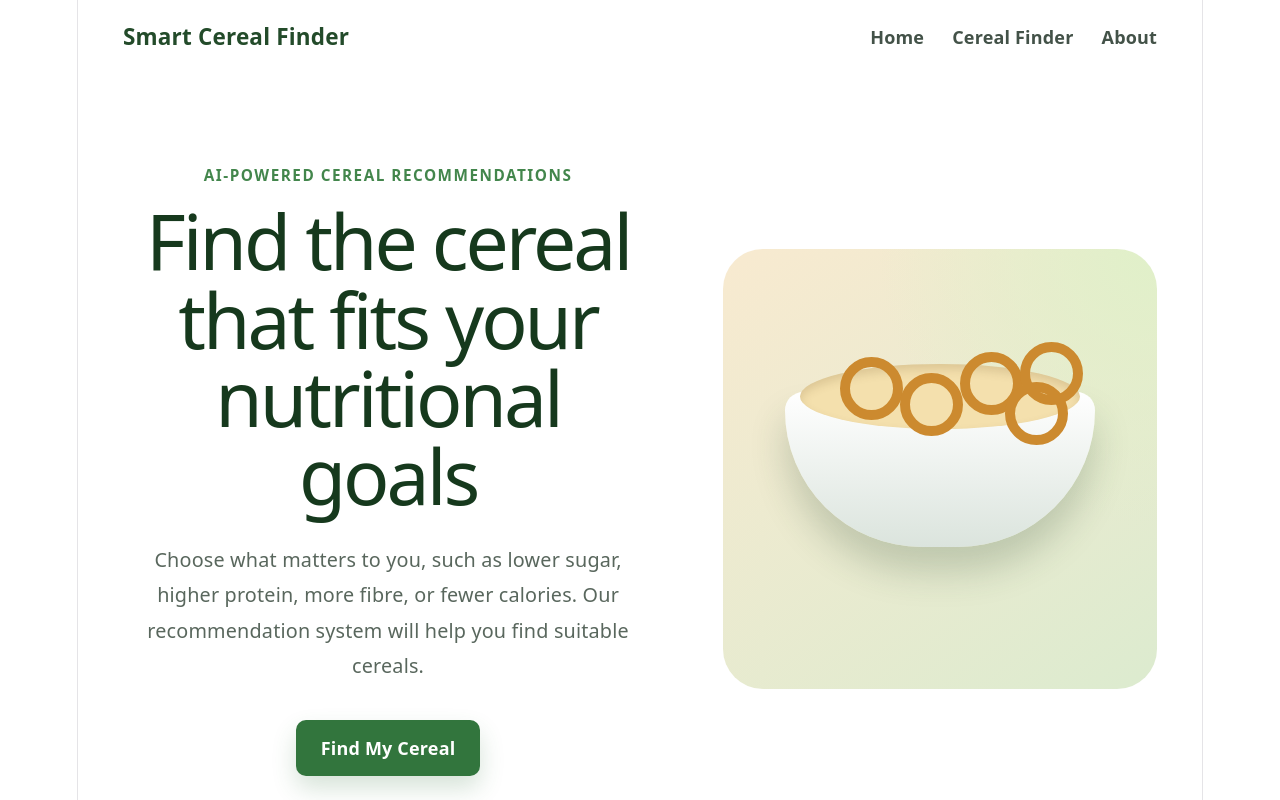
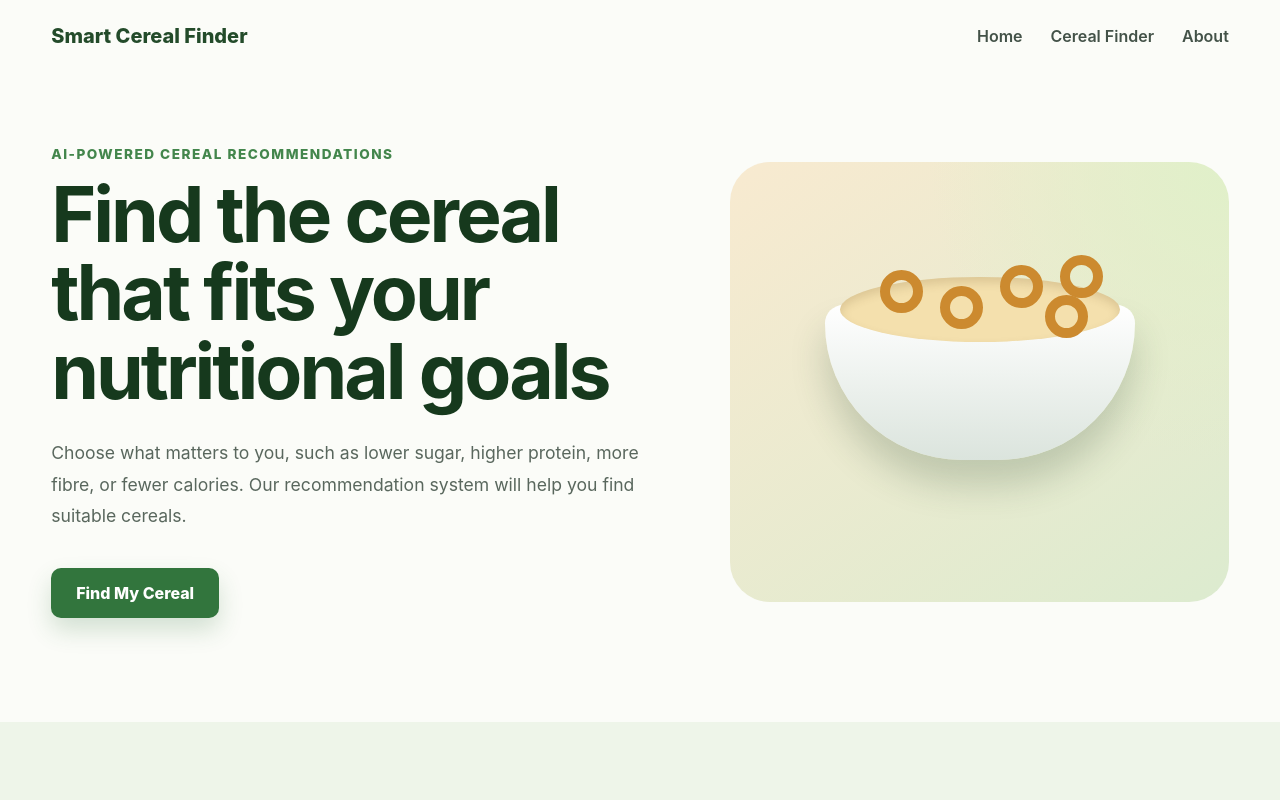
Before and after one commit to Meph1l/Cereal-Nutritional-Recommender, a React app in the folder frontend/: page / in a window 1280 px wide. Shown: the top 800 px of the page. Built offline with nearby package versions, Linux system fonts and the light colour scheme; the HTML template or start-up script is replaced by a standard one.

Commit message:
Update index.css

```diff
--- a/frontend/src/index.css
+++ b/frontend/src/index.css
@@ -1,111 +1,33 @@
-:root {
-  --text: #6b6375;
-  --text-h: #08060d;
-  --bg: #fff;
-  --border: #e5e4e7;
-  --code-bg: #f4f3ec;
-  --accent: #aa3bff;
-  --accent-bg: rgba(170, 59, 255, 0.1);
-  --accent-border: rgba(170, 59, 255, 0.5);
-  --social-bg: rgba(244, 243, 236, 0.5);
-  --shadow:
-    rgba(0, 0, 0, 0.1) 0 10px 15px -3px, rgba(0, 0, 0, 0.05) 0 4px 6px -2px;
-
-  --sans: system-ui, 'Segoe UI', Roboto, sans-serif;
-  --heading: system-ui, 'Segoe UI', Roboto, sans-serif;
-  --mono: ui-monospace, Consolas, monospace;
-
-  font: 18px/145% var(--sans);
-  letter-spacing: 0.18px;
-  color-scheme: light dark;
-  color: var(--text);
-  background: var(--bg);
-  font-synthesis: none;
-  text-rendering: optimizeLegibility;
-  -webkit-font-smoothing: antialiased;
-  -moz-osx-font-smoothing: grayscale;
-
-  @media (max-width: 1024px) {
-    font-size: 16px;
-  }
+/* Global browser reset */
+* {
+  box-sizing: border-box;
 }
 
-@media (prefers-color-scheme: dark) {
-  :root {
-    --text: #9ca3af;
-    --text-h: #f3f4f6;
-    --bg: #16171d;
-    --border: #2e303a;
-    --code-bg: #1f2028;
-    --accent: #c084fc;
-    --accent-bg: rgba(192, 132, 252, 0.15);
-    --accent-border: rgba(192, 132, 252, 0.5);
-    --social-bg: rgba(47, 48, 58, 0.5);
-    --shadow:
-      rgba(0, 0, 0, 0.4) 0 10px 15px -3px, rgba(0, 0, 0, 0.25) 0 4px 6px -2px;
-  }
-
-  #social .button-icon {
-    filter: invert(1) brightness(2);
-  }
+html {
+  scroll-behavior: smooth;
 }
 
 body {
   margin: 0;
+  min-width: 320px;
+  min-height: 100vh;
+  font-family:
+    Inter, Arial, Helvetica, sans-serif;
+  background-color: #fbfcf8;
+  color: #243328;
 }
 
-#root {
-  width: 1126px;
-  max-width: 100%;
-  margin: 0 auto;
-  text-align: center;
-  border-inline: 1px solid var(--border);
-  min-height: 100svh;
-  display: flex;
-  flex-direction: column;
-  box-sizing: border-box;
+button,
+input,
+select {
+  font: inherit;
 }
 
-h1,
-h2 {
-  font-family: var(--heading);
-  font-weight: 500;
-  color: var(--text-h);
+button,
+a {
+  -webkit-tap-highlight-color: transparent;
 }
 
-h1 {
-  font-size: 56px;
-  letter-spacing: -1.68px;
-  margin: 32px 0;
-  @media (max-width: 1024px) {
-    font-size: 36px;
-    margin: 20px 0;
-  }
+img {
+  max-width: 100%;
 }
-h2 {
-  font-size: 24px;
-  line-height: 118%;
-  letter-spacing: -0.24px;
-  margin: 0 0 8px;
-  @media (max-width: 1024px) {
-    font-size: 20px;
-  }
-}
-p {
-  margin: 0;
-}
-
-code,
-.counter {
-  font-family: var(--mono);
-  display: inline-flex;
-  border-radius: 4px;
-  color: var(--text-h);
-}
-
-code {
-  font-size: 15px;
-  line-height: 135%;
-  padding: 4px 8px;
-  background: var(--code-bg);
-}
```
